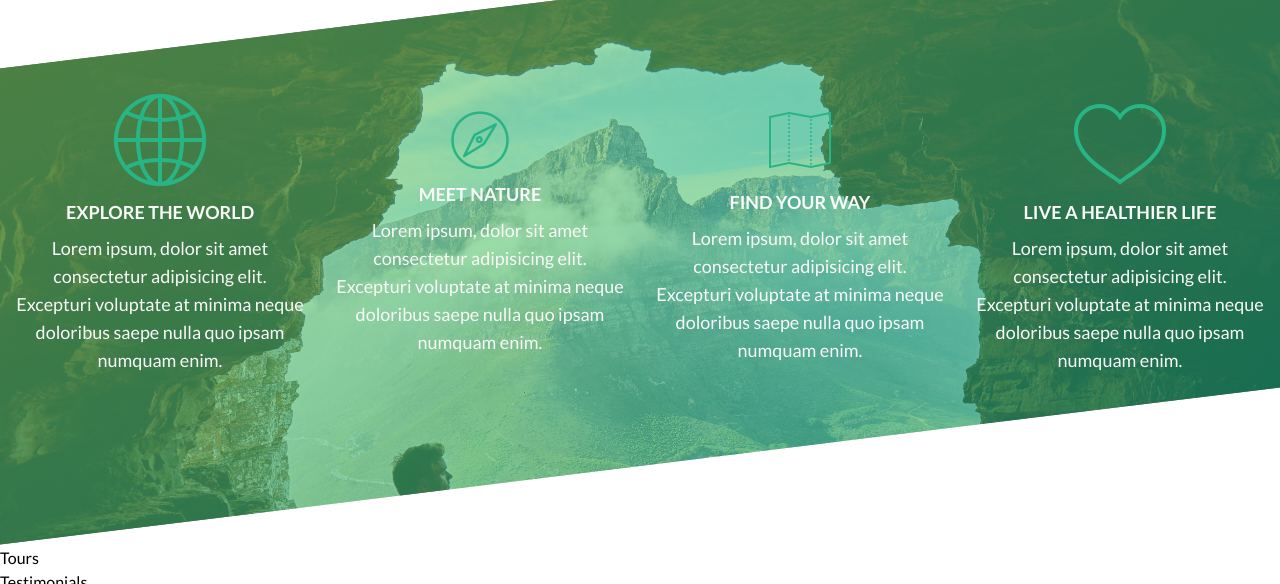
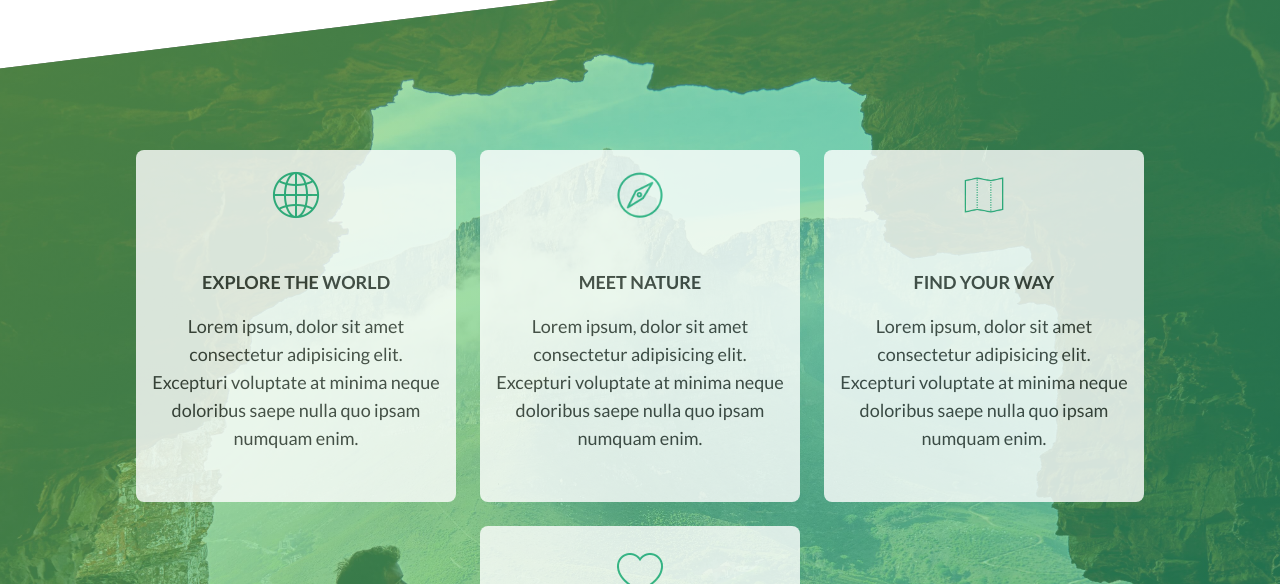
Before and after one commit to bojan09/lesnovo, a React (Vite) app: page / in a window 1280 px wide. Shown: the part 1656-2240 px from the top of the page. Built offline with nearby package versions, Linux system fonts and the light colour scheme.

Commit message:
adding Features page

```diff
--- a/src/index.css
+++ b/src/index.css
@@ -163,4 +163,5 @@ span {
   background-size: cover;
   -webkit-transform: skewY(-7deg);
   transform: skewY(-7deg);
+  background-position: bottom;
 }
--- a/src/pages/Features.jsx
+++ b/src/pages/Features.jsx
@@ -7,50 +7,50 @@ import heart from "../assets/features/heart.png";
 
 const Features = () => {
   return (
-    <div className="features py-[5rem] my-[5rem]">
-      <div className="skew-y-[7deg]  md:flex justify-center items-center">
-        <div className="text-center py-3 px-4">
-          <img src={globe} alt="globe" className="mx-auto my-2" />
-          <h1 className="my-2 text-[#f9f9f9] text-lg font-semibold">
+    <div className="features py-[5rem] sm:py-[10rem] my-[5rem]">
+      <div className="skew-y-[7deg]  md:flex justify-center items-center gap-6 flex-wrap">
+        <div className="mx-auto xs:my-4 sm:m-0 rounded-lg max-w-[20rem] max-h-[22rem] text-center py-3 px-4 bg-white opacity-80 scale-100 hover:scale-105 transition-all duration-200 ease-in-out">
+          <img src={globe} alt="globe" className="mx-auto my-2 w-[50px]" />
+          <h1 className="mt-12 text-[#333] text-lg font-semibold">
             EXPLORE THE WORLD
           </h1>
-          <p className="text-lg text-[#f9f9f9]">
+          <p className="text-lg text-[#333] pb-[3rem] pt-4">
             Lorem ipsum, dolor sit amet consectetur adipisicing elit. Excepturi
             voluptate at minima neque doloribus saepe nulla quo ipsam numquam
             enim.
           </p>
         </div>
 
-        <div className="text-center py-3 px-4">
-          <img src={compas} alt="globe" className="mx-auto my-2" />
-          <h1 className="my-2 text-[#f9f9f9] text-lg font-semibold">
+        <div className="mx-auto xs:my-4 sm:m-0 rounded-lg max-w-[20rem] max-h-[22rem] text-center py-3 px-4 bg-white opacity-80 scale-100 hover:scale-105 transition-all duration-200 ease-in-out">
+          <img src={compas} alt="globe" className="mx-auto my-2 w-[50px]" />
+          <h1 className="mt-12 text-[#333] text-lg font-semibold">
             MEET NATURE
           </h1>
-          <p className="text-lg text-[#f9f9f9]">
+          <p className="text-lg text-[#333] pb-[3rem] pt-4">
             Lorem ipsum, dolor sit amet consectetur adipisicing elit. Excepturi
             voluptate at minima neque doloribus saepe nulla quo ipsam numquam
             enim.
           </p>
         </div>
 
-        <div className="text-center py-3 px-4">
-          <img src={map} alt="globe" className="mx-auto my-2" />
-          <h1 className="my-2 text-[#f9f9f9] text-lg font-semibold">
+        <div className="mx-auto xs:my-4 sm:m-0 rounded-lg max-w-[20rem] max-h-[22rem] text-center py-3 px-4 bg-white opacity-80 scale-100 hover:scale-105 transition-all duration-200 ease-in-out">
+          <img src={map} alt="globe" className="mx-auto my-2 w-[50px]" />
+          <h1 className="mt-12 text-[#333] text-lg font-semibold">
             FIND YOUR WAY
           </h1>
-          <p className="text-lg text-[#f9f9f9]">
+          <p className="text-lg text-[#333] pb-[3rem] pt-4">
             Lorem ipsum, dolor sit amet consectetur adipisicing elit. Excepturi
             voluptate at minima neque doloribus saepe nulla quo ipsam numquam
             enim.
           </p>
         </div>
 
-        <div className="text-center py-3 px-4">
-          <img src={heart} alt="globe" className="mx-auto my-2" />
-          <h1 className="my-2 text-[#f9f9f9] text-lg font-semibold">
+        <div className="mx-auto xs:my-4 sm:m-0 rounded-lg max-w-[20rem] max-h-[22rem] text-center py-3 px-4 bg-white opacity-80 scale-100 hover:scale-105 transition-all duration-200 ease-in-out">
+          <img src={heart} alt="globe" className="mx-auto my-2 w-[50px]" />
+          <h1 className="mt-12 text-[#333] text-lg font-semibold">
             LIVE A HEALTHIER LIFE
           </h1>
-          <p className="text-lg text-[#f9f9f9]">
+          <p className="text-lg text-[#333] pb-[3rem] pt-4">
             Lorem ipsum, dolor sit amet consectetur adipisicing elit. Excepturi
             voluptate at minima neque doloribus saepe nulla quo ipsam numquam
             enim.
```
